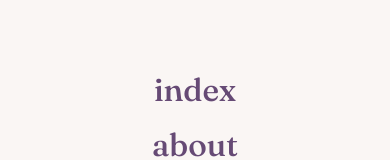
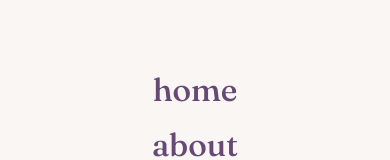
Before and after one commit to jasonfilms/pages-cms-svelte, a SvelteKit app: page / in a window 390 px wide. Both pictures are taken after a click on the button "Toggle menu". Shown: the part 278-438 px from the top of the page. Built offline with nearby package versions, Linux system fonts and the light colour scheme.

Commit message:
start adding animations

```diff
--- a/src/lib/components/Nav.svelte
+++ b/src/lib/components/Nav.svelte
@@ -77,7 +77,7 @@
       <X />
       <span class="visually-hidden">Close menu</span>
     </button>
-    <li><a href="/">index</a></li>
+    <li><a href="/">home</a></li>
     <li><a href="/about">about</a></li>
     <li><a href="/contact">contact</a></li>
   </ul>
--- a/src/lib/components/Video.svelte
+++ b/src/lib/components/Video.svelte
@@ -2,6 +2,7 @@
   import 'vidstack/bundle';
   import type { MediaPlayerElement } from 'vidstack/elements';
   import { onDestroy, onMount } from 'svelte';
+  import { fade } from 'svelte/transition';
 
   let player = $state() as MediaPlayerElement;
   let mounted = $state(false);
@@ -28,6 +29,7 @@
     class="player"
     {src}
     bind:this={player}
+    in:fade
   >
     <media-provider>
       <media-poster class="vds-poster" src={image} alt={desc}></media-poster>
--- a/src/routes/+page.svelte
+++ b/src/routes/+page.svelte
@@ -1,11 +1,12 @@
 <script lang="ts">
+  import { fly } from "svelte/transition";
   import { video } from "$lib/data/videos.json";
   import Video from "$lib/components/Video.svelte";
 </script>
 
 <section class="grid">
-  {#each video as source}
-    <article class="card">
+  {#each video as source, i}
+    <article class="card" in:fly={{ delay: (0.2 * i), y: 200, duration: 200 }}>
       <Video src={source.src} image={source.image} />
     </article>
   {/each}
```
